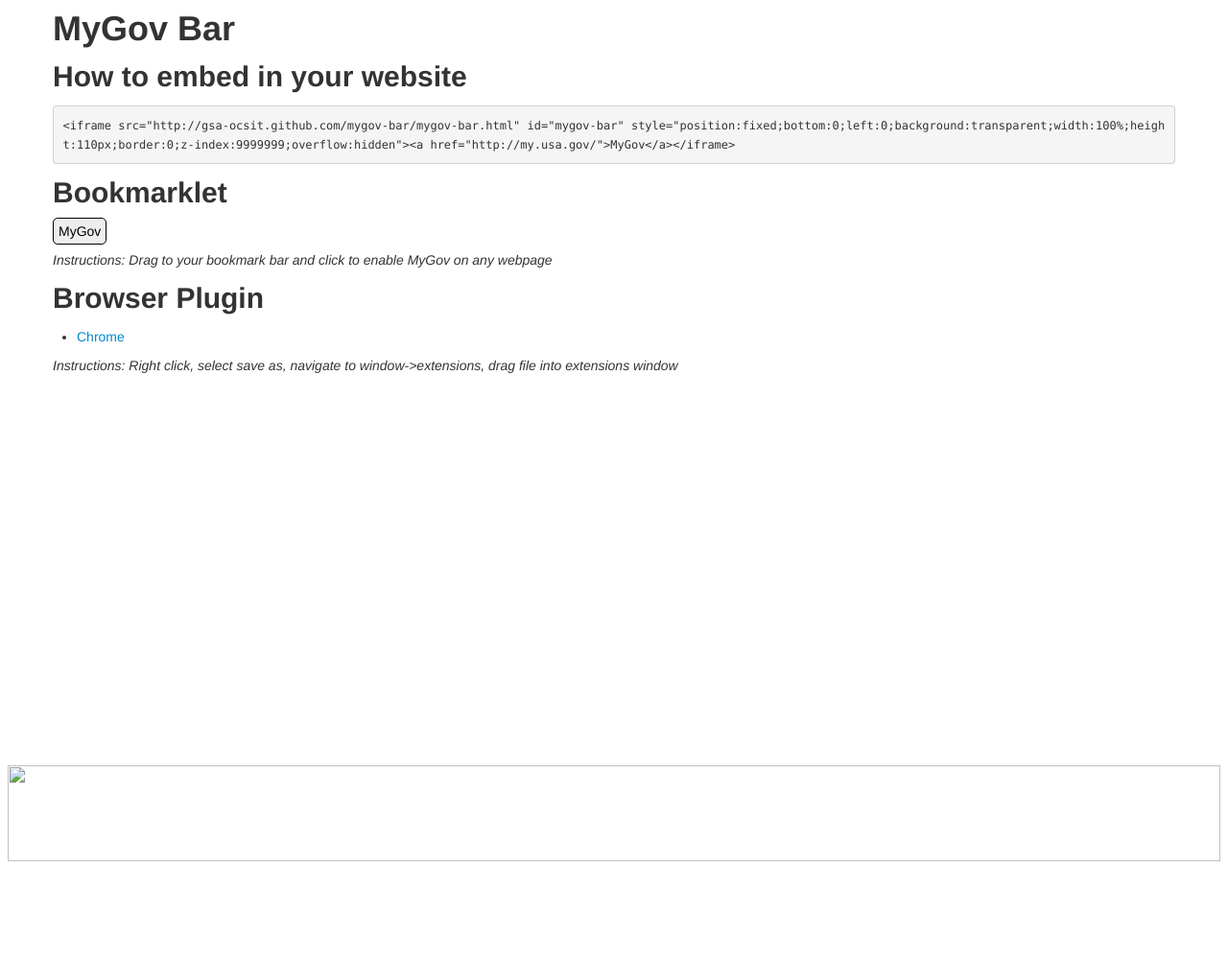
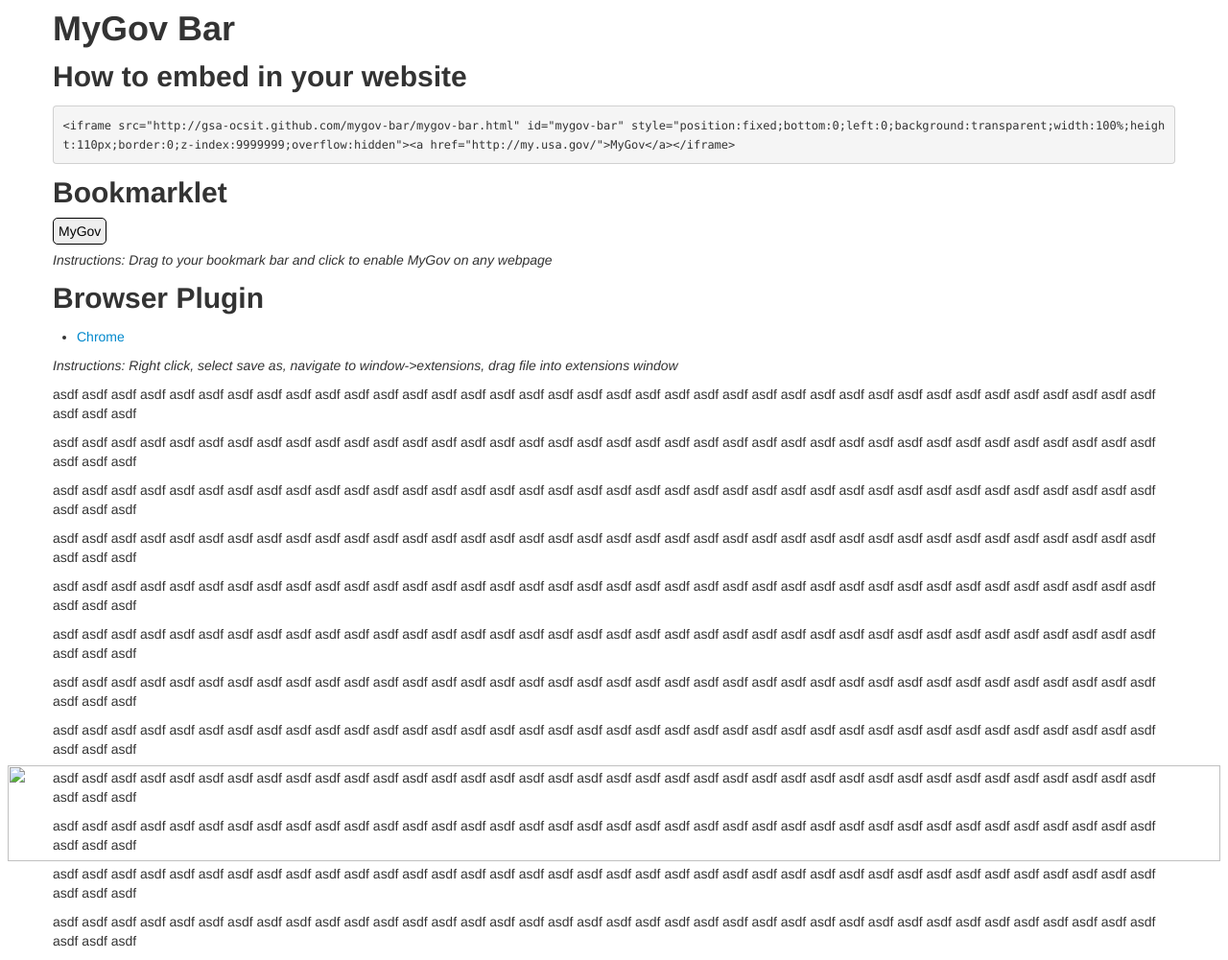
Before and after one commit to GSA/mygov-bar, a Jekyll site: the page built from index.md, in a window 1280 px wide. Shown: the whole page at 96% size. Built offline with Jekyll 4.4.1, drawn with Linux system fonts in a browser that asks for light colours; before the commit the page ends 900 px from its top, so only the background shows below that.

```diff
--- a/embed-code.js
+++ b/embed-code.js
@@ -1,4 +1,4 @@
 ---
 layout: nil
 ---
-$(document).ready(function(){ $('body').append( $('{% include embed-code.html %}') ) });
+jQuery(document).ready(function($){ $('body').append( $('{% include embed-code.html %}') ) });
--- a/index.md
+++ b/index.md
@@ -22,4 +22,29 @@ permalink: /index.html
 
 *Instructions: Right click, select save as, navigate to window->extensions, drag file into extensions window*
 
+asdf asdf asdf asdf asdf asdf asdf asdf asdf asdf asdf asdf asdf asdf asdf asdf asdf asdf asdf asdf asdf asdf asdf asdf asdf asdf asdf asdf asdf asdf asdf asdf asdf asdf asdf asdf asdf asdf asdf asdf asdf
+
+asdf asdf asdf asdf asdf asdf asdf asdf asdf asdf asdf asdf asdf asdf asdf asdf asdf asdf asdf asdf asdf asdf asdf asdf asdf asdf asdf asdf asdf asdf asdf asdf asdf asdf asdf asdf asdf asdf asdf asdf asdf
+
+asdf asdf asdf asdf asdf asdf asdf asdf asdf asdf asdf asdf asdf asdf asdf asdf asdf asdf asdf asdf asdf asdf asdf asdf asdf asdf asdf asdf asdf asdf asdf asdf asdf asdf asdf asdf asdf asdf asdf asdf asdf
+
+asdf asdf asdf asdf asdf asdf asdf asdf asdf asdf asdf asdf asdf asdf asdf asdf asdf asdf asdf asdf asdf asdf asdf asdf asdf asdf asdf asdf asdf asdf asdf asdf asdf asdf asdf asdf asdf asdf asdf asdf asdf
+
+asdf asdf asdf asdf asdf asdf asdf asdf asdf asdf asdf asdf asdf asdf asdf asdf asdf asdf asdf asdf asdf asdf asdf asdf asdf asdf asdf asdf asdf asdf asdf asdf asdf asdf asdf asdf asdf asdf asdf asdf asdf
+
+asdf asdf asdf asdf asdf asdf asdf asdf asdf asdf asdf asdf asdf asdf asdf asdf asdf asdf asdf asdf asdf asdf asdf asdf asdf asdf asdf asdf asdf asdf asdf asdf asdf asdf asdf asdf asdf asdf asdf asdf asdf
+
+asdf asdf asdf asdf asdf asdf asdf asdf asdf asdf asdf asdf asdf asdf asdf asdf asdf asdf asdf asdf asdf asdf asdf asdf asdf asdf asdf asdf asdf asdf asdf asdf asdf asdf asdf asdf asdf asdf asdf asdf asdf
+
+asdf asdf asdf asdf asdf asdf asdf asdf asdf asdf asdf asdf asdf asdf asdf asdf asdf asdf asdf asdf asdf asdf asdf asdf asdf asdf asdf asdf asdf asdf asdf asdf asdf asdf asdf asdf asdf asdf asdf asdf asdf
+
+asdf asdf asdf asdf asdf asdf asdf asdf asdf asdf asdf asdf asdf asdf asdf asdf asdf asdf asdf asdf asdf asdf asdf asdf asdf asdf asdf asdf asdf asdf asdf asdf asdf asdf asdf asdf asdf asdf asdf asdf asdf
+
+asdf asdf asdf asdf asdf asdf asdf asdf asdf asdf asdf asdf asdf asdf asdf asdf asdf asdf asdf asdf asdf asdf asdf asdf asdf asdf asdf asdf asdf asdf asdf asdf asdf asdf asdf asdf asdf asdf asdf asdf asdf
+
+asdf asdf asdf asdf asdf asdf asdf asdf asdf asdf asdf asdf asdf asdf asdf asdf asdf asdf asdf asdf asdf asdf asdf asdf asdf asdf asdf asdf asdf asdf asdf asdf asdf asdf asdf asdf asdf asdf asdf asdf asdf
+
+asdf asdf asdf asdf asdf asdf asdf asdf asdf asdf asdf asdf asdf asdf asdf asdf asdf asdf asdf asdf asdf asdf asdf asdf asdf asdf asdf asdf asdf asdf asdf asdf asdf asdf asdf asdf asdf asdf asdf asdf asdf
+
+
 {% include embed-code.html %}
```
Also changed, not shown: chrome-extension/inject.coffee (+26 -3 lines), chrome-extension/inject.js (+24 -8 lines).
